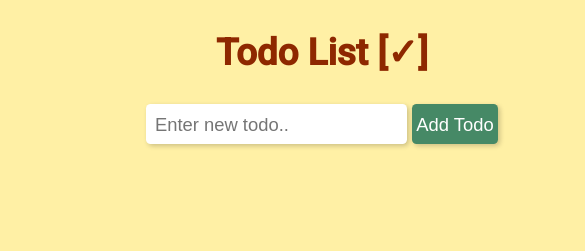
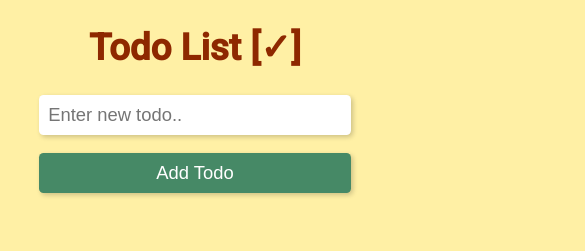
Before and after one commit to VinnyE/Angular_Todo, a plain HTML site: page index.html in a window 390 px wide. Shown: the top 251 px of the page, 585 px wide, since content can reach past the window. Drawn offline with Linux system fonts and the light colour scheme.

Commit message:
Add media queries for mobile.

```diff
--- a/assets/scss/styles.scss
+++ b/assets/scss/styles.scss
@@ -5,23 +5,30 @@ body {
   background: $vis;
   font-family: $font-stack;
   font-size: 1.15rem;
-  line-height: 1.5;
+  line-height: 1.25;
 }
 .container {
-  width: 35em;
+  width: 60%;
+  max-width: 45em;
   margin: 5% auto;
+  @media (max-width: 35em) {
+    width: 80%;
+  }
 }
-
 .heading {
   text-align: center;
-  color: #8E2800;
+  color: $peruTan;
 }
+/** form **/
 form {
   text-align: center;
 }
 input[value=todo] {
   border: 1px solid black;
   margin-bottom: 1em;
+  @media (max-width: 35em) {
+    width: 100%;
+  }
 }
 input[type=text] {
   padding: .5em;
@@ -30,6 +37,7 @@ input[type=text] {
   box-shadow: 2px 2px 5px rgba(0,0,0,.2);
   outline: none;
 }
+/** todo list **/
 ul {
   padding: 0;
   margin-bottom: 3em;
@@ -57,6 +65,7 @@ li {
   text-decoration: line-through;
 }
 
+/** buttons **/
 button {
   border: none;
   outline: none;
@@ -66,9 +75,11 @@ button {
   background-color: $viridian;
   cursor: pointer;
   box-shadow: 2px 2px 5px rgba(0,0,0,.2);
-
+  @media (max-width: 35em) {
+    display: block;
+    width: 100%;
+  }
 }
-
 .clear {
   background-color: $paarl;
   float: right;
```
Also changed, not shown: assets/css/styles.css, 1 other file.
